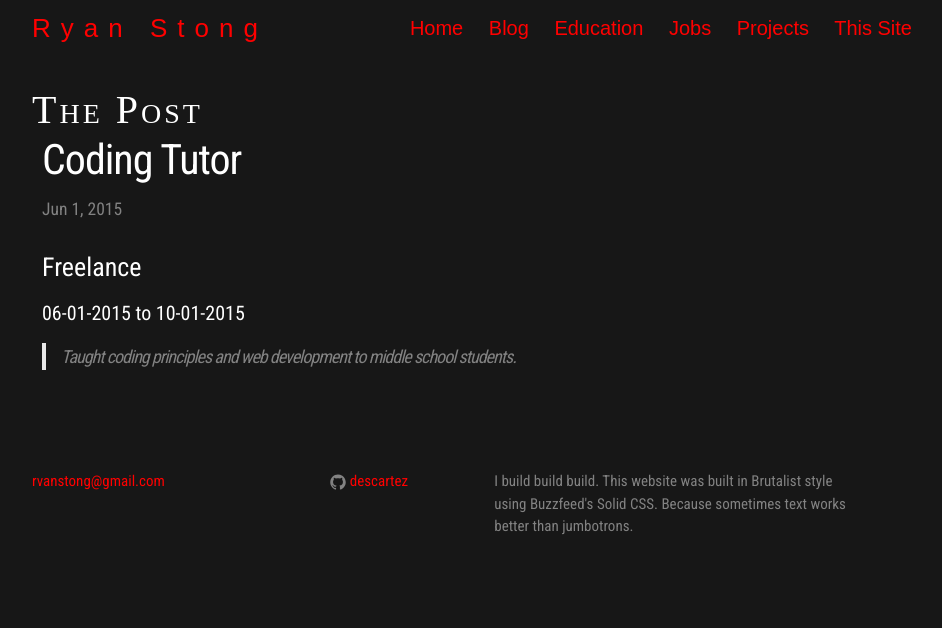
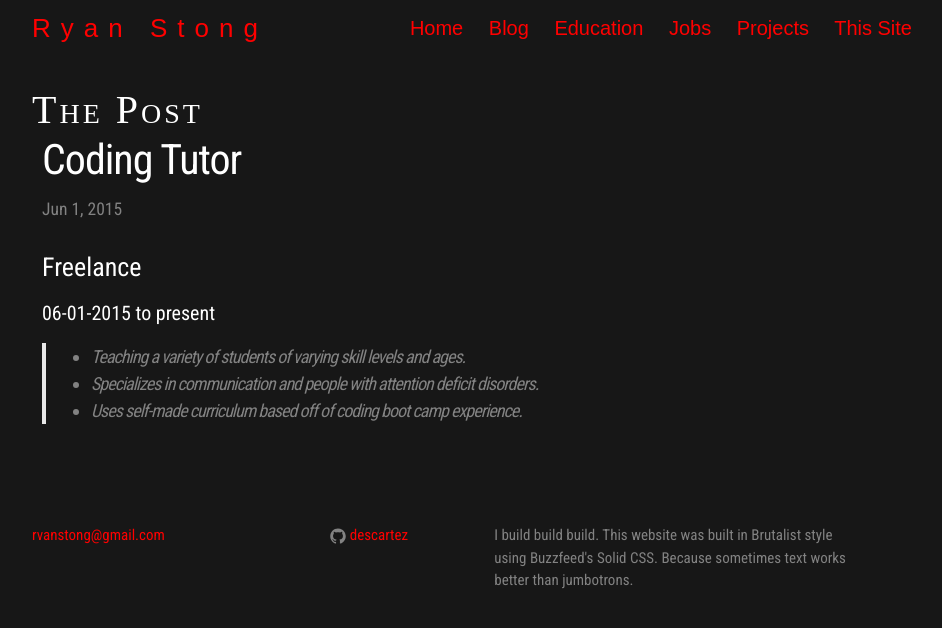
Before and after one commit to descartez/descartez.github.io, a Jekyll site: the page built from _posts/2015-06-01-job-coding-tutor.md, in a window 1280 px wide. Shown: the top 628 px of the page, without its empty margins (168-1110 px from the left). Built offline with Jekyll 4.4.1, drawn with Linux system fonts in a browser that asks for light colours; some web fonts are replaced.

```diff
--- a/_posts/2015-06-01-job-coding-tutor.md
+++ b/_posts/2015-06-01-job-coding-tutor.md
@@ -6,6 +6,8 @@ categories: job
 ---
 
 ### Freelance
-06-01-2015 to 10-01-2015
+06-01-2015 to present
 
-> Taught coding principles and web development to middle school students.
+> - Teaching a variety of students of varying skill levels and ages.
+> - Specializes in communication and people with attention deficit disorders.
+> - Uses self-made curriculum based off of coding boot camp experience.
```
Also changed, not shown: _posts/2015-03-01-job-teaching-assistant.md (added, +13 -0 lines), _posts/2015-03-01-teaching-assistant.md (deleted, +0 -11 lines), _posts/2015-03-23-job-web-developer-slc.md (added, +13 -0 lines), _posts/2015-03-23-web-developer.md (deleted, +0 -11 lines), _posts/2015-10-01-job-web-developer.md (renamed from _posts/2015-10-01-web-developer.md, +2 -2 lines), _posts/2017-09-01-proj-myodotracker.md (+3 -2 lines).
